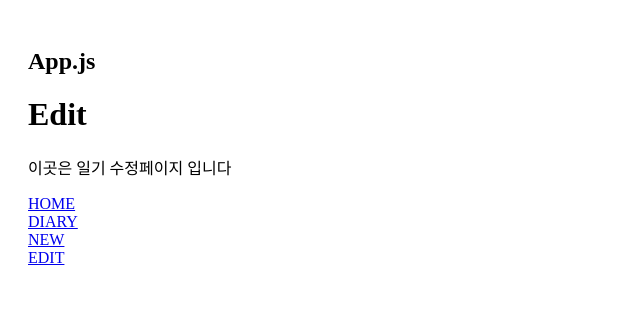
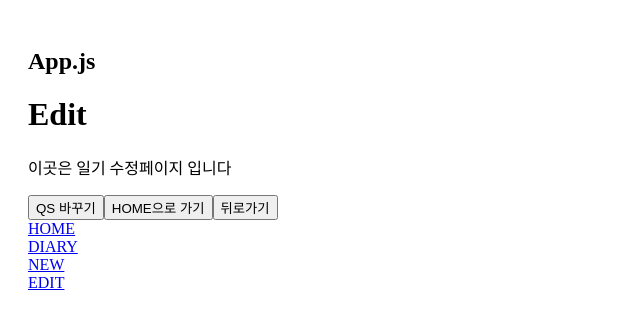
Before and after one commit to 627km/Emotion-Diary, a React (Create React App) app: page /edit in a window 1280 px wide. Shown: the top 326 px of the page, without its empty margins (0-640 px from the left). Built offline with nearby package versions, Linux system fonts and the light colour scheme.

Commit message:
feat: useParams() useSearchParams() useNavigate()
React Router's good functions

```diff
--- a/src/App.js
+++ b/src/App.js
@@ -17,7 +17,7 @@ function App() {
           <Route path="/" element={<Home />} />
           <Route path="/new" element={<New />} />
           <Route path="/edit" element={<Edit />} />
-          <Route path="/diary" element={<Diary />} />
+          <Route path="/diary/:id" element={<Diary />} />
         </Routes>
         <RouteTest></RouteTest>
       </div>
--- a/src/pages/Diary.js
+++ b/src/pages/Diary.js
@@ -1,4 +1,9 @@
+import { useParams } from "react-router-dom";
+
 const Diary = () => {
+  const { id } = useParams();
+  console.log(id);
+
   return (
     <div>
       <h1>Diary</h1>
--- a/src/pages/Edit.js
+++ b/src/pages/Edit.js
@@ -1,8 +1,35 @@
+import { useNavigate, useSearchParams } from "react-router-dom";
+
 const Edit = () => {
+  const navigate = useNavigate();
+  const [searchParams, setSearchParams] = useSearchParams();
+  const id = searchParams.get("id");
+  console.log("id :", id);
+
+  const mode = searchParams.get("mode");
+  console.log("mode: ", mode);
+
   return (
     <div>
       <h1>Edit</h1>
       <p>이곳은 일기 수정페이지 입니다</p>
+      <button onClick={() => setSearchParams({ who: "kmjeon" })}>
+        QS 바꾸기
+      </button>
+      <button
+        onClick={() => {
+          navigate("./home");
+        }}
+      >
+        HOME으로 가기
+      </button>
+      <button
+        onClick={() => {
+          navigate(-1);
+        }}
+      >
+        뒤로가기
+      </button>
     </div>
   );
 };
```
